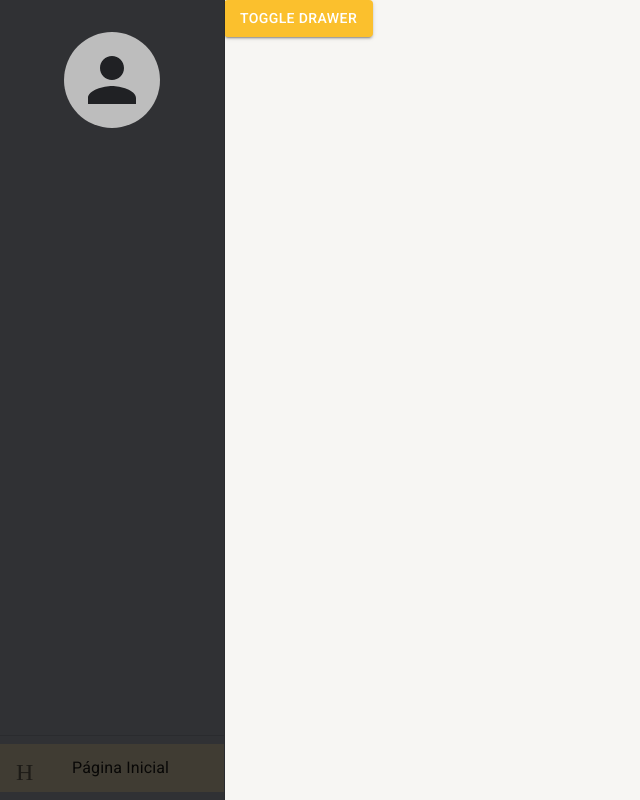
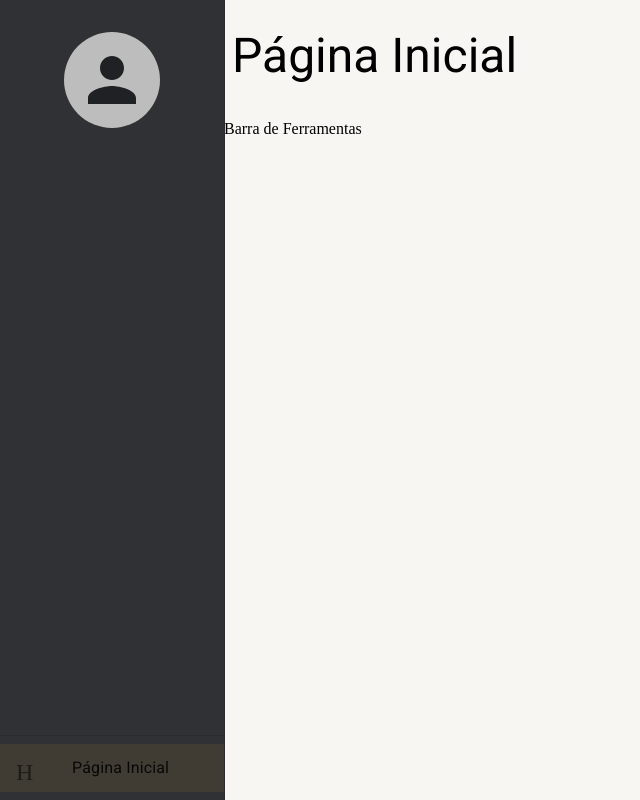
Before and after one commit to Baptiston/ReactMuiClass, a React (Create React App) app: page /initial-page in a window 1280 px wide. Shown: the whole page, without its empty margins (0-640 px from the left). Built offline with nearby package versions, Linux system fonts and the light colour scheme.

Commit message:
feat: create base layout page

```diff
--- a/package.json
+++ b/package.json
@@ -12,12 +12,15 @@
     "@emotion/react": "^11.11.1",
     "@emotion/styled": "^11.11.0",
     "@fontsource/roboto": "^5.0.8",
+    "@mui/icons-material": "^5.14.16",
     "@mui/material": "^5.14.17",
+    "@mui/styled-engine-sc": "^6.0.0-alpha.5",
     "prop-types": "^15.8.1",
     "react": "^18.2.0",
     "react-dom": "^18.2.0",
     "react-router-dom": "^6.18.0",
-    "react-scripts": "5.0.1"
+    "react-scripts": "5.0.1",
+    "styled-components": "^6.1.1"
   },
   "devDependencies": {
     "@testing-library/jest-dom": "^5.17.0",
--- /dev/null
+++ b/src/pages/dashboard/Dashboard.tsx
@@ -0,0 +1,11 @@
+import { ChildrenProps } from '../../shared/helpers';
+import { BaseLayoutPage } from '../../shared/layouts';
+
+export const Dashboard : React.FC<ChildrenProps> = ({children}) => {
+  return(
+    <BaseLayoutPage
+      children={children}
+      title='Página Inicial'
+      toolBar={<>Barra de Ferramentas</>} />
+  );
+};
--- a/src/pages/index.ts
+++ b/src/pages/index.ts
@@ -1 +1 @@
-export {};
+export * from './dashboard/Dashboard';
--- a/src/routes/index.tsx
+++ b/src/routes/index.tsx
@@ -1,11 +1,11 @@
-import { Button } from '@mui/material';
 import { Routes, Route, Navigate } from 'react-router-dom';
 import { useDrawerContext } from '../shared/contexts';
 import { useEffect } from 'react';
+import { Dashboard } from '../pages';
 
 export const AppRoutes = () => {
 
-  const { toggleDrawerOpen, setDrawerOptions } = useDrawerContext();
+  const { setDrawerOptions } = useDrawerContext();
 
   useEffect(() => {
     setDrawerOptions([
@@ -19,7 +19,7 @@
 
   return (
     <Routes>
-      <Route path='/initial-page' element={<Button variant='contained' color='primary' onClick={toggleDrawerOpen} >Toggle Drawer</Button>} />
+      <Route path='/initial-page' element={<Dashboard/>} />
       <Route path='*' element={<Navigate to='initial-page' />} />
     </Routes>
   );
--- /dev/null
+++ b/src/shared/layouts/BaseLayoutPage.tsx
@@ -0,0 +1,42 @@
+import { Box, Icon, IconButton, Theme, Typography, useMediaQuery, useTheme } from '@mui/material';
+import { useDrawerContext } from '../contexts';
+
+interface IBaseLayoutPagesProps {
+  title: string;
+  toolBar?: React.ReactNode;
+  children: React.ReactNode;
+}
+
+export const BaseLayoutPage: React.FC<IBaseLayoutPagesProps> = ({title, children, toolBar}) => {
+
+  const theme = useTheme();
+
+  const smDown = useMediaQuery((theme:Theme) => theme.breakpoints.down('sm'));
+  const mdDown = useMediaQuery((theme:Theme) => theme.breakpoints.down('md'));
+
+  const { toggleDrawerOpen } = useDrawerContext();
+
+  return (
+    <Box height={'100%'} display='flex' flexDirection='column' gap={1}>
+      <Box padding={1} display='flex' alignItems='center' height={theme.spacing(smDown ? 6 : mdDown ? 8 : 12)} gap={1}>
+        {smDown && (<IconButton onClick={toggleDrawerOpen}>
+          <Icon>Menu</Icon>
+        </IconButton>)}
+
+        <Typography variant={smDown ? 'h5' : mdDown ? 'h4' : 'h3'} overflow='hidden' whiteSpace='nowrap' textOverflow='ellipsis'>
+          {title}
+        </Typography>
+      </Box>
+
+      {toolBar && (
+        <Box>
+          {toolBar}
+        </Box>
+      )}
+
+      <Box flex={1} overflow='auto'>
+        {!!children}
+      </Box>
+    </Box>
+  );
+};
--- a/src/shared/layouts/index.ts
+++ b/src/shared/layouts/index.ts
@@ -1 +1 @@
-export {};
+export * from './BaseLayoutPage';
```
Also changed, not shown: 1 other file (tests, documents, lock files or other folders).
